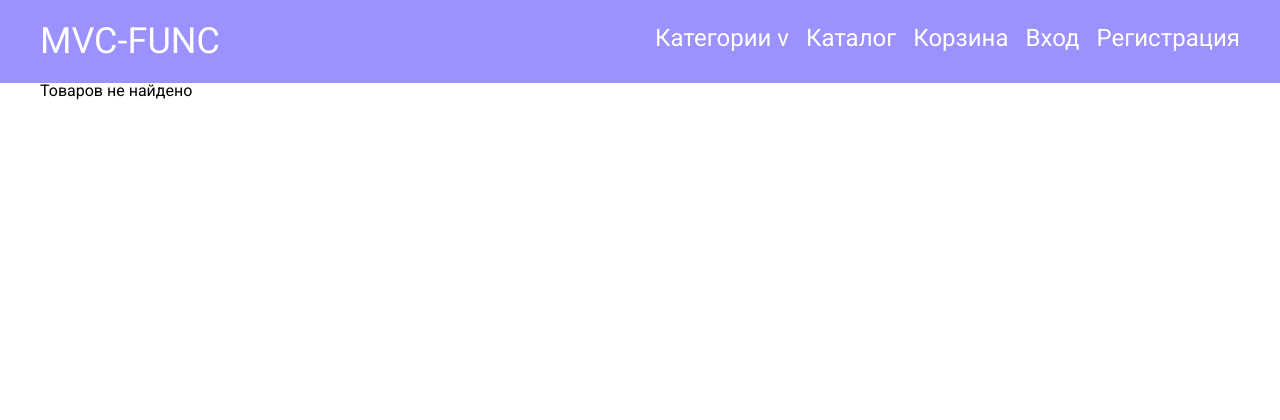
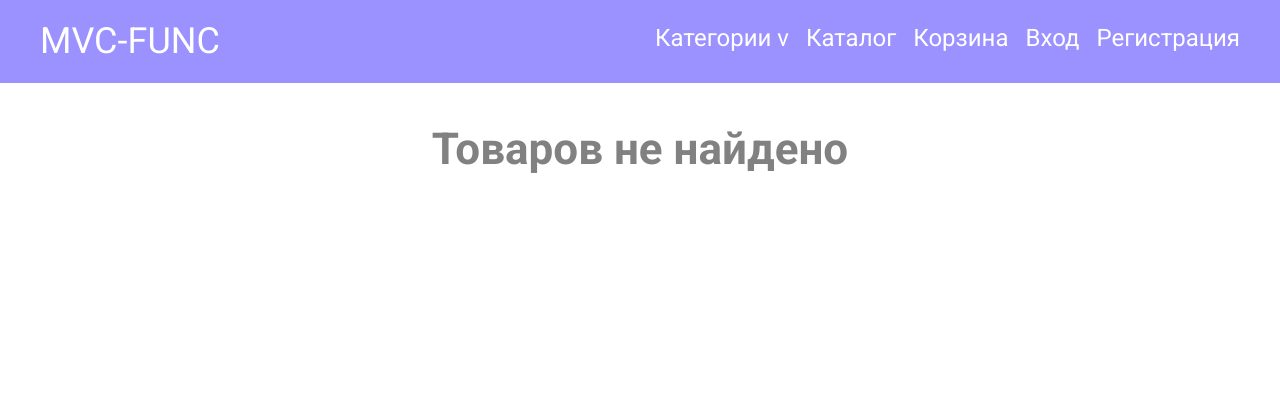
Before and after one commit to AtmoSL/func-mvc, a PHP site: page /views/category.php in a window 1280 px wide. Shown: the top 420 px of the page. Run offline with PHP 8.4, Linux system fonts and the light colour scheme; the template is opened without the code that fills it, so the values that code supplies are empty.

Commit message:
Немного поправил вёрстку страниц категорий

```diff
--- a/public/css/style.css
+++ b/public/css/style.css
@@ -211,6 +211,27 @@ nav ul ul ul {
     text-transform: uppercase;
     text-align: center;
     margin-top: 100px;
+}
+
+/*Траница категорий*/
+.catalog__not-exist{
+    font-weight: 700;
+    font-size: 44px;
+    line-height: 52px;
+    /* identical to box height */
+    text-align: center;
+
+    margin-top: 40px;
+
+    color: #818181;
+}
+
+.category__children__title{
+    font-weight: bold;
+}
+
+.category__children ul{
+    margin-left: 20px;
 }
 
 /*Страница оформления заказа*/
--- a/views/category.php
+++ b/views/category.php
@@ -3,7 +3,7 @@
     <!-- Каталог -->
     <section class="category">
         <div class="container">
-            <div class="catalog__title">
+            <div class="category__title title">
                 <h2><?= /** @var array $category */
                     $category["title"] ?></h2>
             </div>
@@ -11,11 +11,16 @@
             <?php if(!empty($children)){ ?>
 
             <div class="category__children">
-                <?php foreach ($children as $catChild){?>
-                        <div class="category__children__title">
-                            <a href="/category/<?= $catChild["id"] ?>/"><?= $catChild["title"] ?></a> <span>|</span>
-                        </div>
-                <?php } ?>
+                <div class="category__children__title">
+                    Дочерние категории:
+                </div>
+                <ul>
+                    <?php foreach ($children as $catChild){?>
+                        <li class="category__children__title">
+                            <a href="/category/<?= $catChild["id"] ?>/"><?= $catChild["title"] ?></a>
+                        </li>
+                    <?php } ?>
+                </ul>
             </div>
             <?php } ?>
 
```
